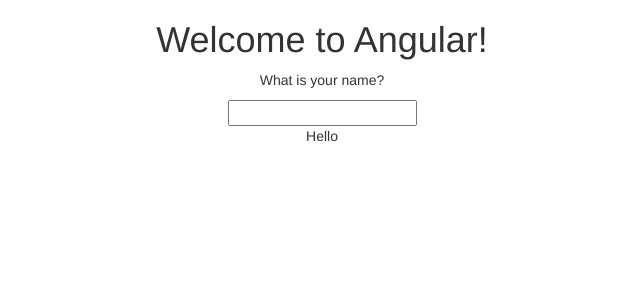
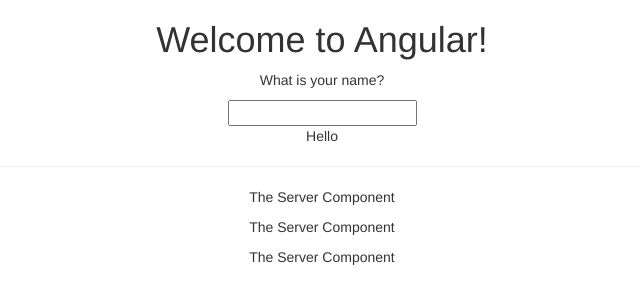
Before and after one commit to sophieklm/testing-angular, an Angular app: page / in a window 1280 px wide. Shown: the top 304 px of the page, without its empty margins (318-958 px from the left). Built offline with nearby package versions, Linux system fonts and the light colour scheme.

Commit message:
adds cli generated servers component

```diff
--- a/src/app/app.component.html
+++ b/src/app/app.component.html
@@ -6,4 +6,6 @@
   <p>What is your name?</p>
   <input type="text" [(ngModel)]="name">
   <p>Hello {{name}}</p>
+  <hr>
+  <app-servers></app-servers>
 </div>
--- a/src/app/app.module.ts
+++ b/src/app/app.module.ts
@@ -5,11 +5,13 @@
 
 import { AppComponent } from './app.component';
 import { ServerComponent } from './server/server.component';
+import { ServersComponent } from './servers/servers.component';
 
 @NgModule({
   declarations: [
     AppComponent,
-    ServerComponent
+    ServerComponent,
+    ServersComponent
   ],
   imports: [
     BrowserModule,
--- a/src/app/server/server.component.html
+++ b/src/app/server/server.component.html
@@ -0,0 +1 @@
+<p>The Server Component</p>
--- /dev/null
+++ b/src/app/servers/servers.component.html
@@ -0,0 +1,3 @@
+<app-server></app-server>
+<app-server></app-server>
+<app-server></app-server>
--- /dev/null
+++ b/src/app/servers/servers.component.ts
@@ -0,0 +1,15 @@
+import { Component, OnInit } from '@angular/core';
+
+@Component({
+  selector: 'app-servers',
+  templateUrl: './servers.component.html',
+  styleUrls: ['./servers.component.css']
+})
+export class ServersComponent implements OnInit {
+
+  constructor() { }
+
+  ngOnInit() {
+  }
+
+}
```
Also changed, not shown: src/app/servers/servers.component.css (added), 1 other file (tests, documents, lock files or other folders).
